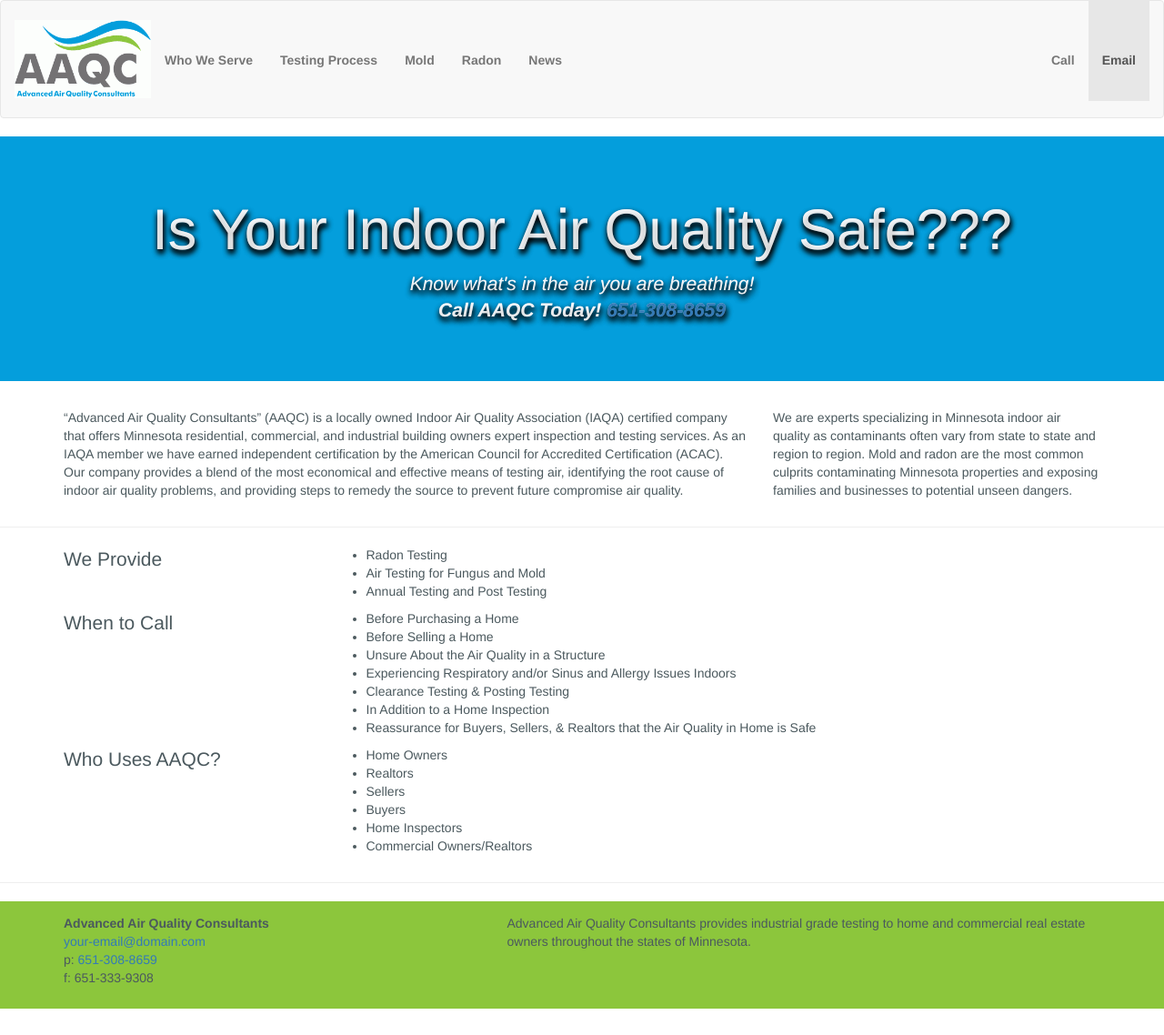
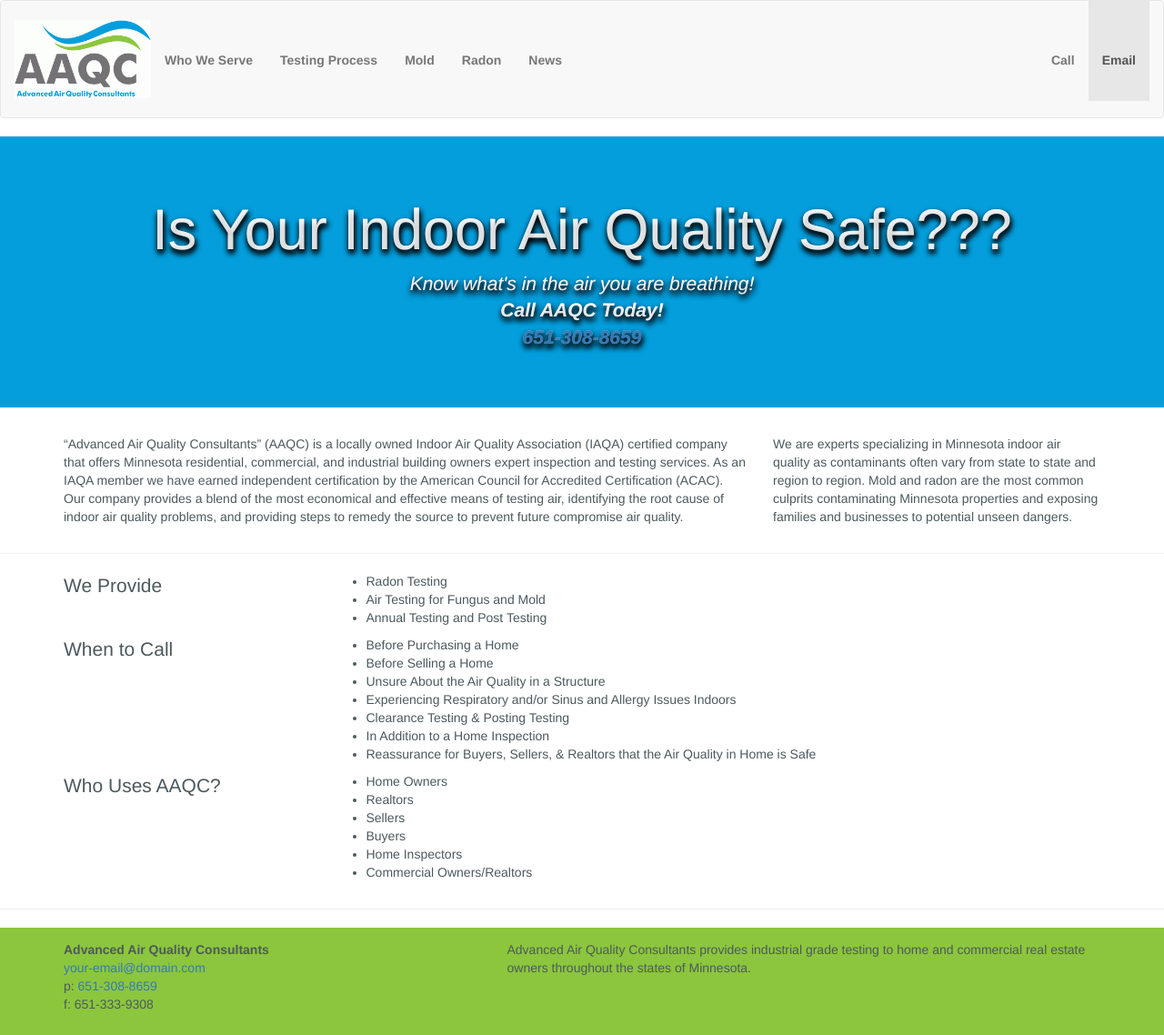
Before and after one commit to ryan258/aaqc, a Jekyll site: the page built from index.html, in a window 1280 px wide. Shown: the whole page at 91% size. Built offline with Jekyll 4.4.1, drawn with Linux system fonts in a browser that asks for light colours; nearby versions of some CDN libraries; before the commit the page ends 1109 px from its top, so only the background shows below that.

Commit message:
add .phone-number

```diff
--- a/iaq-testing-process/index.html
+++ b/iaq-testing-process/index.html
@@ -11,7 +11,7 @@ meta: Here's what you can expect when you have your air quality inspected by us.
         <div class="col-sm-12 text-center inset-text">
           <h1>{{page.title}}</h1>
           <p class="lead"><i>{{page.meta}}<br>
-            <strong>Call AAQC Today! <a href="tel:+16513088659">651-308-8659</a></strong></i></p>
+            <strong>Call AAQC Today!<br><a class="phone-number" href="tel:+16513088659">651-308-8659</a></strong></i></p>
         </div>
       </div>
     </div>
--- a/index.html
+++ b/index.html
@@ -10,7 +10,7 @@ title: AAQCmn | Advanced Air Quality Consultants of Minnesota
         <div class="col-sm-12 text-center inset-text">
           <h1>Is Your Indoor Air Quality Safe???</h1>
           <p class="lead"><em>Know what's in the air you are breathing!<br>
-            <strong>Call AAQC Today! <a href="tel:+16513088659">651-308-8659</a></strong></em></p>
+            <strong>Call AAQC Today!<br><a class="phone-number" href="tel:+16513088659">651-308-8659</a></strong></em></p>
         </div>
       </div>
     </div>
```
